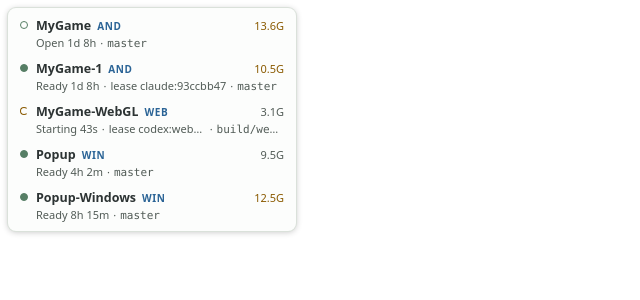
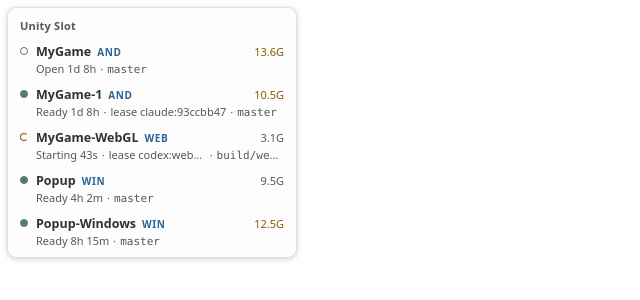
Before and after one commit to cyKim0115/unity-slot-widget, a website built with Vite: page mini.html in a window 1280 px wide. Shown: the whole page, without its empty margins (0-640 px from the left). Built offline with nearby package versions, Linux system fonts and the light colour scheme.

Commit message:
UI - 작은 위젯에 Unity Slot 제목줄 추가
- 카드 맨 위 머리줄에 i18n 키 mini.title(한·영 모두 Unity Slot) 표시
- 위쪽 여백을 10px로 늘림, 머리줄도 끌어서 옮기기·누르면 본 창 열기
- 높이 측정에 머리줄 포함, 열린 에디터가 없으면 창째 숨김

Co-Authored-By: Claude Opus 5.5 <noreply@anthropic.com>

```diff
--- a/mini.html
+++ b/mini.html
@@ -9,8 +9,9 @@
     <script type="module" src="/src/mini/main.ts"></script>
   </head>
   <body>
-    <!-- The small widget (src/mini/main.ts): one row per open editor. Texts come from src/mini/rows.ts. -->
+    <!-- The small widget (src/mini/main.ts): a title line, then one row per open editor. Texts come from src/mini/rows.ts and the i18n tables. -->
     <div id="mini-card" class="frame-card">
+      <header id="mini-head"><span id="mini-title"></span></header>
       <ul id="mini-list"></ul>
     </div>
   </body>
--- a/src/i18n/en.json
+++ b/src/i18n/en.json
@@ -547,6 +547,7 @@
   "extra.editorState": "Unregistered editor (not a slot)",
   "extra.workerState": "Worker whose editor has ended",
 
+  "mini.title": "Unity Slot",
   "mini.label": "Open editors",
   "mini.hint": "Click to open the window · drag to move",
   "mini.error": "Cannot read the slots",
--- a/src/i18n/ko.json
+++ b/src/i18n/ko.json
@@ -547,6 +547,7 @@
   "extra.editorState": "등록 안 된 에디터 (슬롯 아님)",
   "extra.workerState": "주인 에디터가 끝난 워커",
 
+  "mini.title": "Unity Slot",
   "mini.label": "열린 에디터",
   "mini.hint": "누르면 창 열기 · 끌어서 옮기기",
   "mini.error": "슬롯 상태를 읽지 못했어요",
--- a/src/mini/main.ts
+++ b/src/mini/main.ts
@@ -1,8 +1,8 @@
 /**
  * The small widget's page (mini.html; the window is src-tauri/src/mini.rs). It stands in for the
  * main window while the close box is set to 「작은 위젯으로」: only the slots whose editor is open,
- * one row each. A row slides in when its editor opens and folds away when it closes; with no editor
- * open the window hides, and it shows again (without taking the focus) when one opens.
+ * one row each, under a title line. A row slides in when its editor opens and folds away when it
+ * closes; with no editor open the window hides (the title line with it), and it shows again (without taking the focus) when one opens.
  *
  * - Refreshes like the main page, with `-Git basic` only: every `startingSecs` while an editor is
  *   starting, else every `idleSecs`, and at once on a quick signal (signals.rs sends them here while
@@ -40,6 +40,7 @@ interface Placement {
 
 const card = document.getElementById("mini-card") as HTMLDivElement;
 const list = document.getElementById("mini-list") as HTMLUListElement;
+const title = document.getElementById("mini-title") as HTMLSpanElement;
 const theme = initTheme();
 const reduced = matchMedia("(prefers-reduced-motion: reduce)");
 
@@ -71,6 +72,7 @@ function applySettings() {
   const s = getSettings();
   setLang(resolveLang(s.language));
   theme.apply(s.theme, s.themeDurationMs);
+  title.textContent = t("mini.title");
   list.setAttribute("aria-label", t("mini.label"));
   document.title = t("mini.label");
   document.body.title = t("mini.hint");
--- a/src/mini/mini.css
+++ b/src/mini/mini.css
@@ -25,11 +25,23 @@ body[data-anchor="bottom"] {
   flex: none;
 }
 
+/* The title line: a roomier top, drags like the rest and opens the main window on a press */
+#mini-head {
+  display: flex;
+  align-items: center;
+  padding: 10px 12px 3px;
+  font-size: 11px;
+  font-weight: 600;
+  letter-spacing: 0.02em;
+  color: var(--muted);
+  white-space: nowrap;
+}
+
 #mini-list {
   flex: none;
   list-style: none;
   margin: 0;
-  padding: 4px;
+  padding: 2px 4px 4px;
 }
 body.stale #mini-list {
   opacity: 0.6;
```
